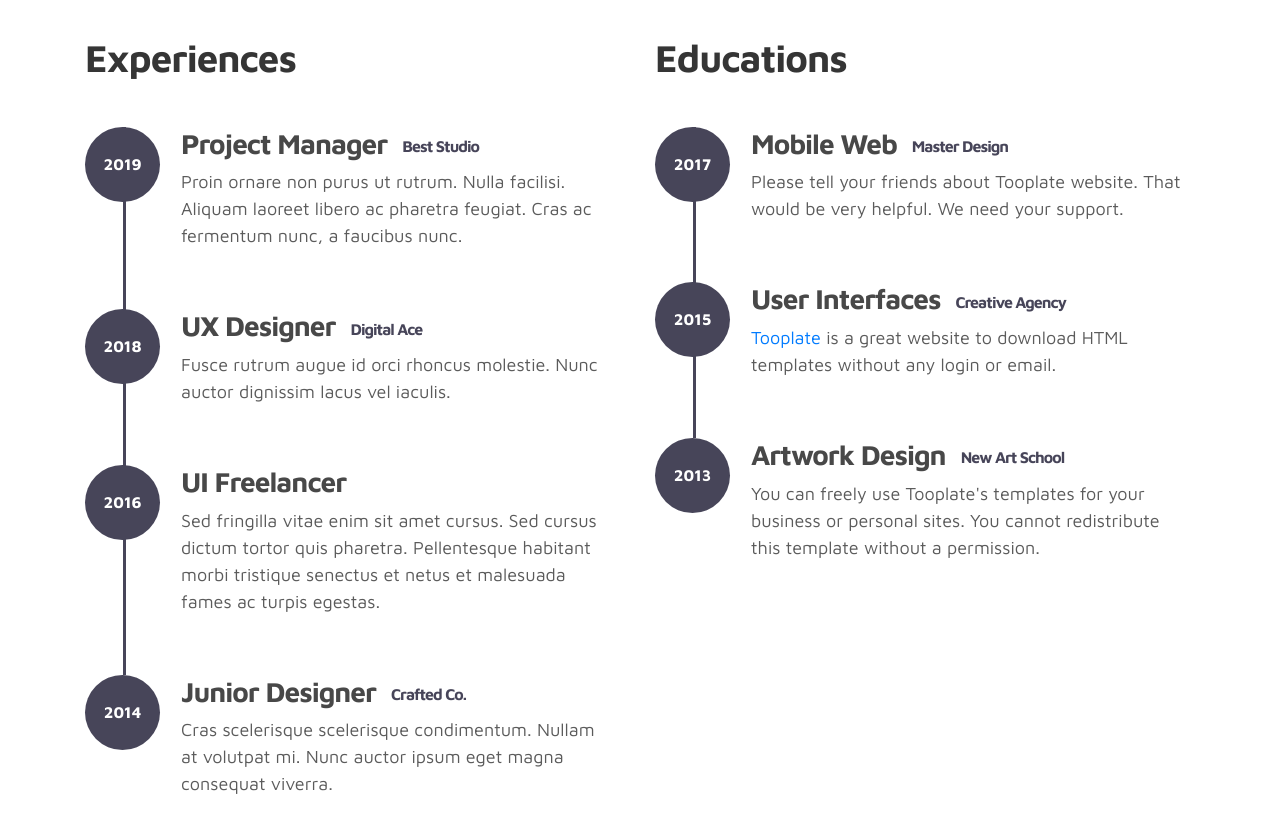
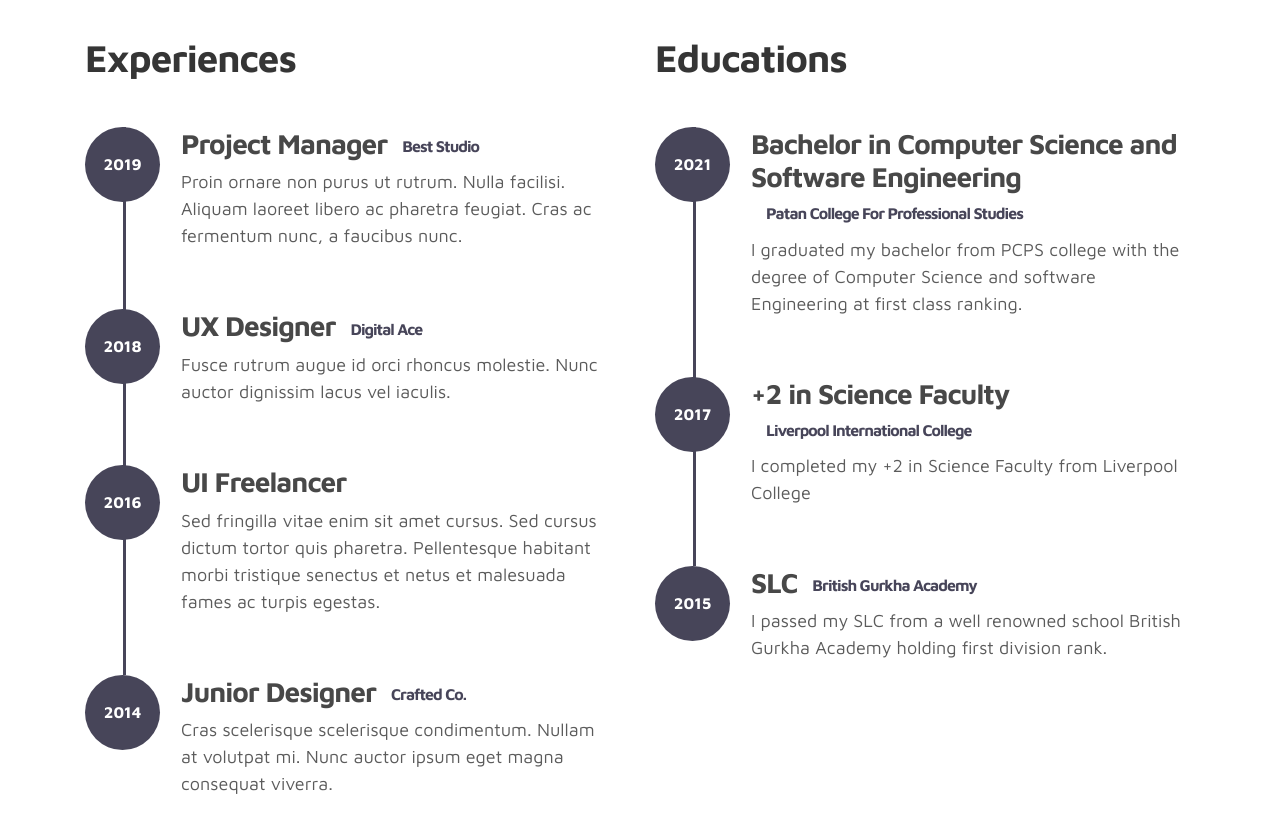
Before and after one commit to ayushmalla/Portfolio, a plain HTML site: page index.html in a window 1280 px wide. Shown: the part 1600-2438 px from the top of the page. Drawn offline with Linux system fonts and the light colour scheme.

Commit message:
education changes

```diff
--- a/index.html
+++ b/index.html
@@ -201,12 +201,22 @@
                     <div class="timeline">
                         <div class="timeline-wrapper">
                              <div class="timeline-yr">
-                                  <span>2017</span>
+                                  <span>2021</span>
                              </div>
                              <div class="timeline-info">
-                                  <h3><span>Mobile Web</span><small>Master Design</small></h3>
-                                  <p>Please tell your friends about Tooplate website. That would be very helpful. We need your support.</p>
+                                  <h3><span>Bachelor in Computer Science and Software Engineering</span><small>Patan College For Professional Studies</small></h3>
+                                  <p>I graduated my bachelor from PCPS college with the degree of Computer Science and software Engineering at first class ranking.</p>
                              </div>
+                        </div>
+
+                        <div class="timeline-wrapper">
+                            <div class="timeline-yr">
+                                <span>2017</span>
+                            </div>
+                            <div class="timeline-info">
+                                <h3><span>+2 in Science Faculty</span><small>Liverpool International College</small></h3>
+                                <p>I completed my +2 in Science Faculty from Liverpool College </p>
+                            </div>
                         </div>
 
                         <div class="timeline-wrapper">
@@ -214,18 +224,8 @@
                                 <span>2015</span>
                             </div>
                             <div class="timeline-info">
-                                <h3><span>User Interfaces</span><small>Creative Agency</small></h3>
-                                <p><a rel="nofollow" href="https://www.facebook.com/tooplate">Tooplate</a> is a great website to download HTML templates without any login or email.</p>
-                            </div>
-                        </div>
-
-                        <div class="timeline-wrapper">
-                            <div class="timeline-yr">
-                                <span>2013</span>
-                            </div>
-                            <div class="timeline-info">
-                                <h3><span>Artwork Design</span><small>New Art School</small></h3>
-                                <p>You can freely use Tooplate's templates for your business or personal sites. You cannot redistribute this template without a permission.</p>
+                                <h3><span>SLC</span><small>British Gurkha Academy</small></h3>
+                                <p>I passed my SLC from a well renowned school British Gurkha Academy holding first division rank. </p>
                             </div>
                         </div>
 
```
